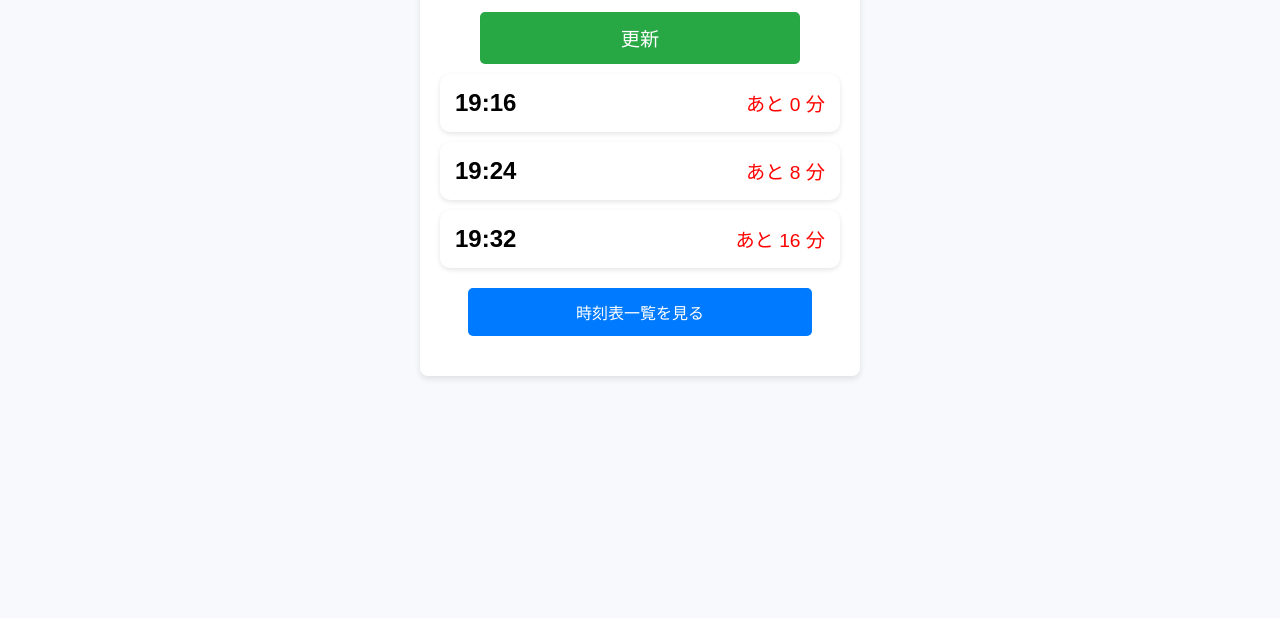
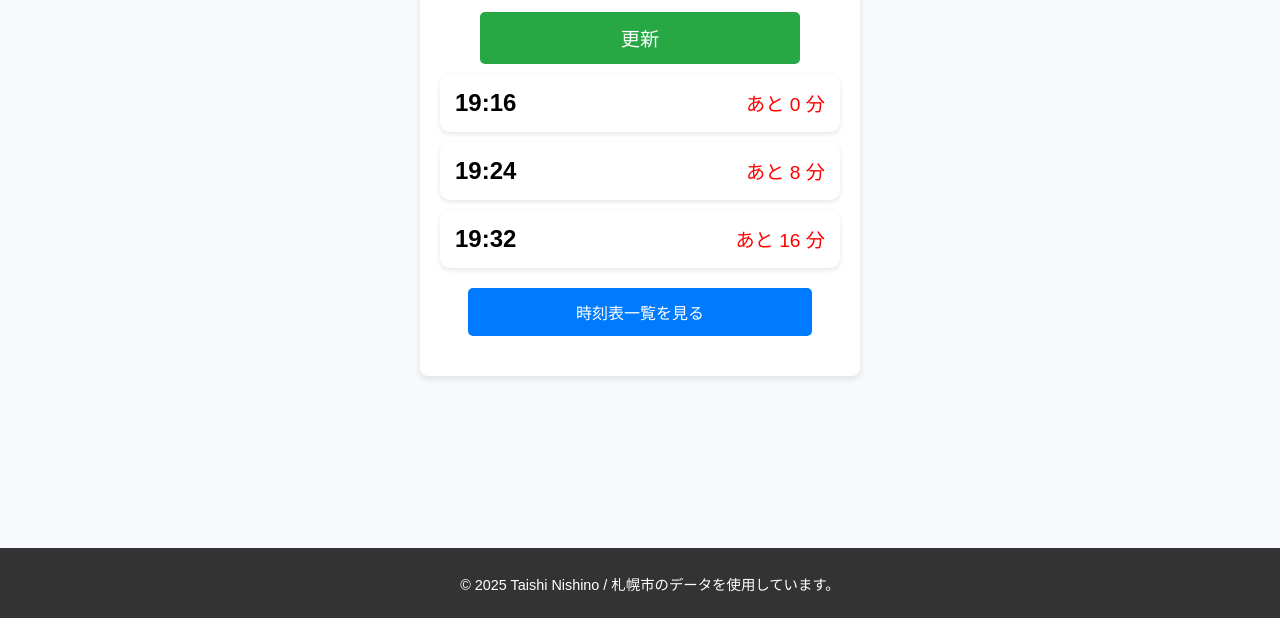
Before and after one commit to nishino-taishi-6657/sapporo-subway-timetable, a website: page index.html in a window 1280 px wide. Shown: the part 182-800 px from the top of the page. Drawn offline with nearby package versions, Linux system fonts and the light colour scheme.

Commit message:
コピーライトのフッターを追加

```diff
--- /dev/null
+++ b/footer.html
@@ -0,0 +1,3 @@
+<footer>
+    <p>© 2025 Taishi Nishino / 札幌市のデータを使用しています。</p>
+</footer>
--- a/index.html
+++ b/index.html
@@ -36,3 +36,10 @@
     <script src="script.js"></script>
 </body>
 </html>
+
+<div id="footer"></div>
+<script>
+    fetch('footer.html')
+        .then(response => response.text())
+        .then(data => document.getElementById('footer').innerHTML = data);
+</script>
--- a/styles.css
+++ b/styles.css
@@ -196,3 +196,15 @@ button.disabled {
 .hour-tile:hover {
     background: #0056b3;
 }
+
+/* フッター */
+footer {
+    position: fixed; /* 画面の下部に固定 */
+    bottom: 0;
+    width: 100%;
+    background: #333; /* ダークグレー */
+    color: white;
+    text-align: center;
+    padding: 10px;
+    font-size: 0.9em;
+}
```
Also changed, not shown: timetable.html (+7 -0 lines).
